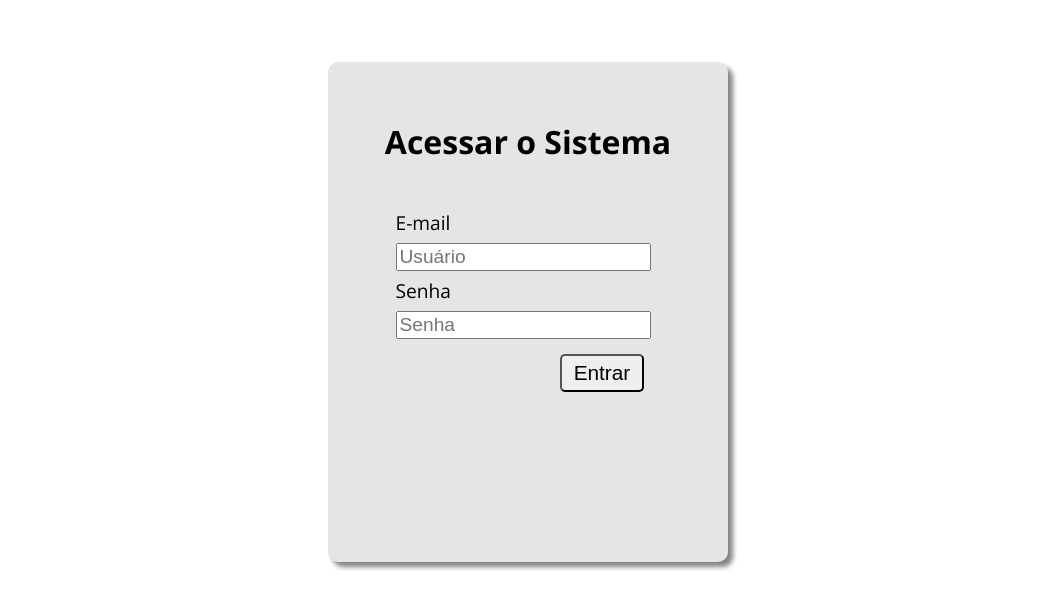
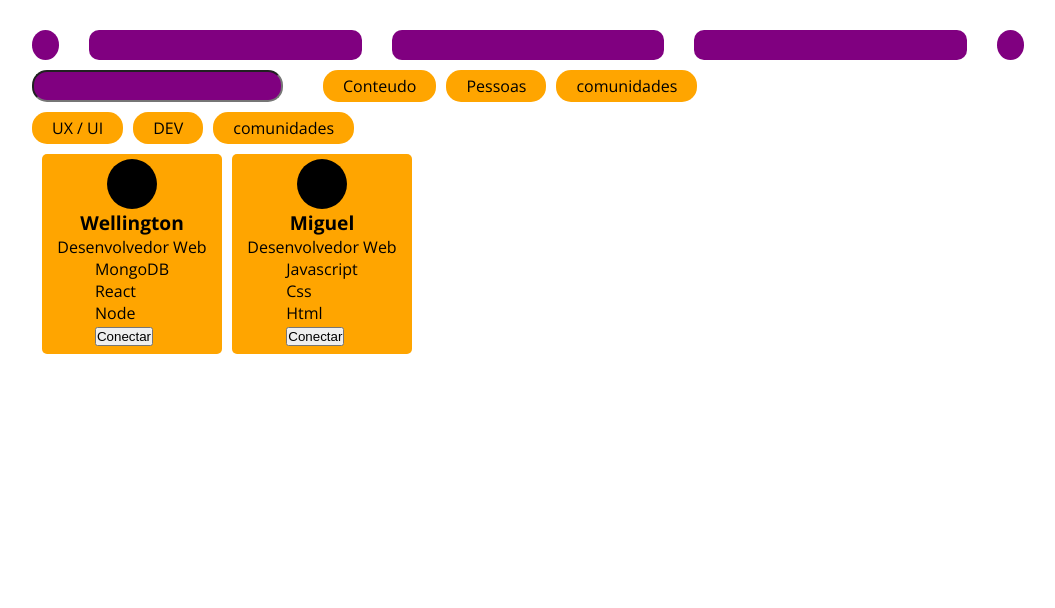
Before and after one commit to FcamaraSquad12/ProjetoSquad12, a React (Create React App) app in the folder frontend/: page / in a window 1280 px wide. Shown: the top 608 px of the page, without its empty margins (112-1167 px from the left). Built offline with nearby package versions, Linux system fonts and the light colour scheme.

Commit message:
Adicionando Layout Home

```diff
--- a/frontend/src/App.jsx
+++ b/frontend/src/App.jsx
@@ -1,24 +1,23 @@
-import React from 'react';
-import {
-  BrowserRouter as Router,
-  Switch,
-  Route,
-} from 'react-router-dom';
-import StoreProvider from 'components/Store/Provider';
-import RoutsPrivate from 'components/Routes/Private/Private';
-import Login from './pages/Login/Login';
-import Home from "./pages/Home/Home"
+import React from "react";
+import { BrowserRouter as Router, Switch, Route } from "react-router-dom";
+import StoreProvider from "components/Store/Provider";
+import RoutsPrivate from "components/Routes/Private/Private";
+import Login from "./pages/Login/Login";
+// import Home from "./pages/Home/Home"
+import Home from "./components/User/Home/Home";
 
 const PagesRoot = () => (
-  <Router>
-    <StoreProvider>
-      <Switch>
-        <Route path="/login" component={Login} />
-        <RoutsPrivate path="/home" component={Home} />
-        <Route path="/" component={Login} />
-      </Switch>
-    </StoreProvider>
-  </Router>
-)
+  <Home />
+
+  // <Router>
+  //   <StoreProvider>
+  //     <Switch>
+  //       <Route path="/login" component={Login} />
+  //       <RoutsPrivate path="/home" component={Home} />
+  //       <Route path="/" component={Login} />
+  //     </Switch>
+  //   </StoreProvider>
+  // </Router>
+);
 
 export default PagesRoot;
--- /dev/null
+++ b/frontend/src/components/Home/Home.jsx
@@ -0,0 +1,12 @@
+import React, { useState, useContext, useEffect } from 'react';
+import axios from 'axios';
+import { useHistory } from 'react-router-dom'
+import StoreContext from 'components/Store/Context';
+import UIButton from 'components/UI/Button/Button';
+
+import './Home.css';
+
+const HomePage = () => {
+
+}
+export default HomePage;
--- /dev/null
+++ b/frontend/src/components/User/Home/Home.css
@@ -0,0 +1,88 @@
+:root {
+  --width-size: 30px;
+}
+
+.app {
+}
+
+.home-container {
+  width: 80%;
+  margin: 0 auto;
+}
+
+.header-container {
+  display: inline-flex;
+  width: 100%;
+  gap: 30px;
+  margin: 10px 0;
+}
+
+.header-container div {
+  background-color: purple;
+}
+
+.profile-image {
+  border-radius: 100%;
+  width: var(--width-size);
+  height: var(--width-size);
+}
+
+.label-header {
+  border-radius: 10px;
+  width: 300px;
+  height: var(--width-size);
+}
+
+.search-container {
+  display: inline-flex;
+  width: 100%;
+  gap: 30px;
+  margin-bottom: 10px;
+}
+
+.search-field {
+  background-color: purple;
+  border-radius: 15px;
+  text-align: space-between;
+}
+
+.search-filter {
+  display: flex;
+  gap: 10px;
+}
+
+.search-span {
+  background-color: orange;
+  border-radius: 15px;
+  padding: 5px 20px;
+  cursor: pointer;
+}
+
+.cards-container {
+  display: flex;
+  gap: 10px;
+  flex-wrap: wrap;
+  padding: 10px;
+}
+
+.cards {
+  display: flex;
+  width: 180px;
+  height: 200px;
+  background-color: orange;
+  flex-direction: column;
+  align-items: center;
+  border-radius: 5px;
+  padding: 5px;
+}
+
+.cards-img {
+  width: 50px;
+  height: 50px;
+  border-radius: 100%;
+  background-color: black;
+}
+
+.cards h1 {
+  font-size: 1.2rem;
+}
--- a/frontend/src/components/User/Home/Home.jsx
+++ b/frontend/src/components/User/Home/Home.jsx
@@ -1,6 +1,56 @@
-import React from 'react'
+import React from "react";
+import "./Home.css";
+export default (props) => (
+  <div className="app">
+    <div className="home-container">
+      <div className="header-container">
+        <div className="profile-image"></div>
+        <div className="label-header"></div>
+        <div className="label-header"></div>
+        <div className="label-header"></div>
+        <div className="profile-image"></div>
+      </div>
 
-export default props =>
-    <div icon="home" title="Início" subtitle="Vamos definir uma mensagem aqui...">
-        <div className=''>Welcome!</div>
+      <div className="search-container">
+        <input type="text" className="search-field" />
+        <div className="search-filter">
+          <span className="search-span">Conteudo</span>
+          <span className="search-span">Pessoas</span>
+          <span className="search-span">comunidades</span>
+        </div>
+      </div>
+
+      <div className="search-filter">
+        <span className="search-span">UX / UI</span>
+        <span className="search-span">DEV</span>
+        <span className="search-span">comunidades</span>
+      </div>
+
+      <div className="cards-container">
+        <div className="cards">
+          <div className="cards-img"></div>
+          <h1>Wellington</h1>
+          <p>Desenvolvedor Web</p>
+          <div>
+            <p>MongoDB</p>
+            <p>React</p>
+            <p>Node</p>
+            <button>Conectar</button>
+          </div>
+        </div>
+
+        <div className="cards">
+          <div className="cards-img"></div>
+          <h1>Miguel</h1>
+          <p>Desenvolvedor Web</p>
+          <div>
+            <p>Javascript</p>
+            <p>Css</p>
+            <p>Html</p>
+            <button>Conectar</button>
+          </div>
+        </div>
+      </div>
     </div>
+  </div>
+);
--- a/frontend/src/index.css
+++ b/frontend/src/index.css
@@ -1,9 +1,11 @@
 * {
   box-sizing: border-box;
+  padding: 0;
+  margin: 0;
 }
 
 body {
-  margin: 0;
+  height: 100vh;
   font-family: 'Open Sans', -apple-system, BlinkMacSystemFont, 'Segoe UI', 'Roboto', 'Oxygen',
     'Ubuntu', 'Cantarell', 'Fira Sans', 'Droid Sans', 'Helvetica Neue',
     sans-serif;
```
Also changed, not shown: frontend/src/components/Home/Home.css (added).
